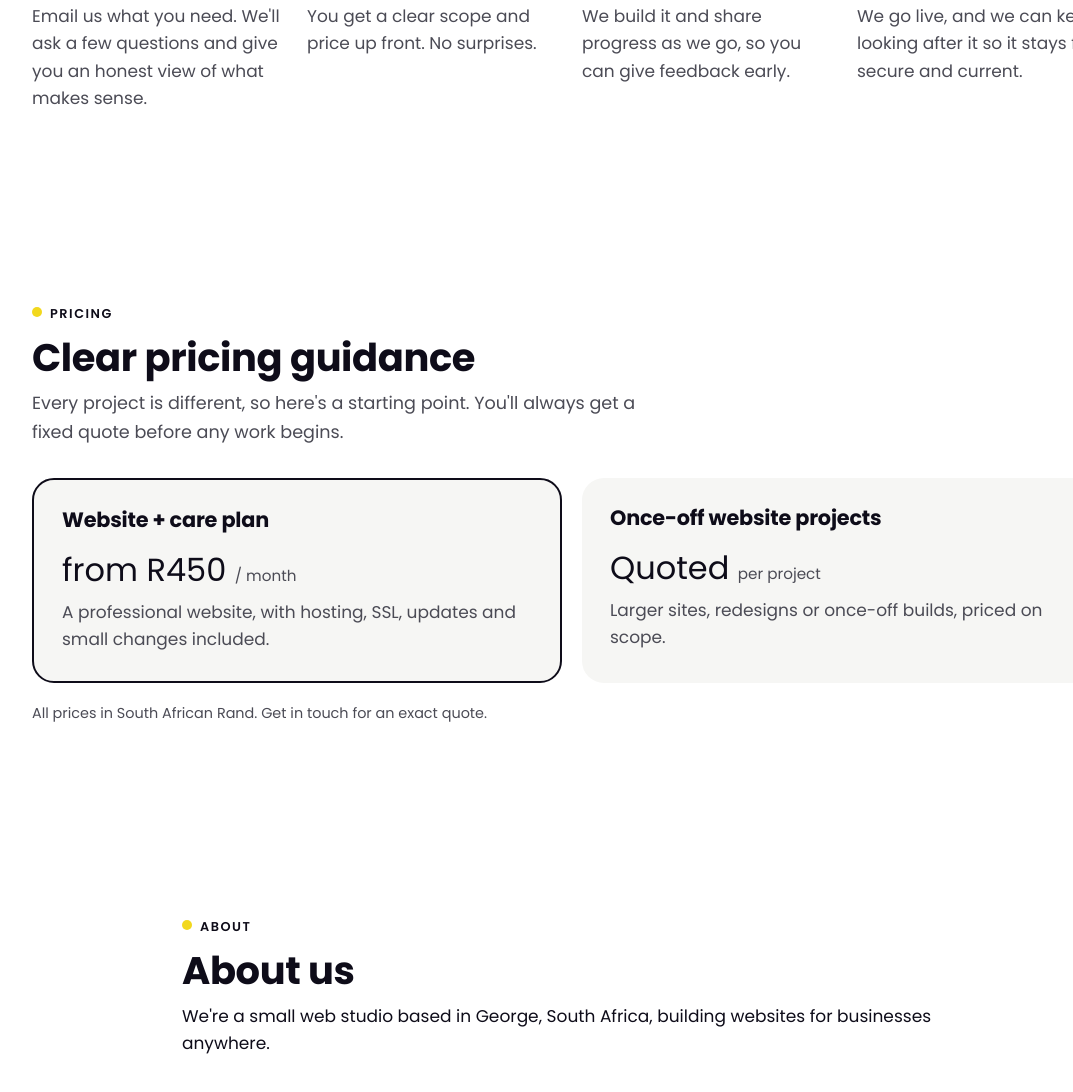
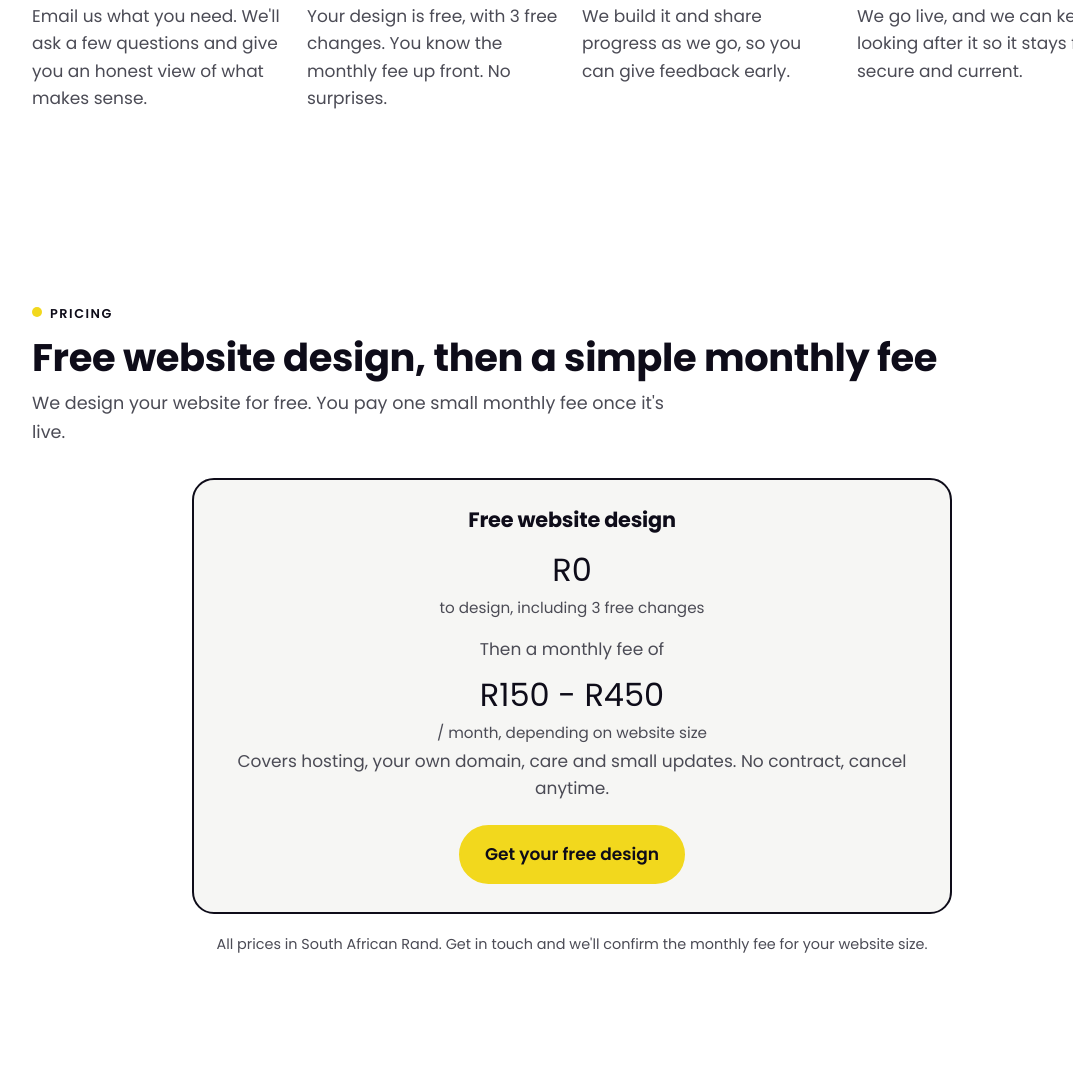
Before and after one commit to KomanRudden/onzs, a plain HTML site: page index.html in a window 1280 px wide. Shown: the part 1650-2742 px from the top of the page, without its empty margins (68-1141 px from the left). Drawn offline with Linux system fonts and the light colour scheme.

Commit message:
Pricing: free website design + R150-R450/month; remove once-off card; align FAQ, meta, JSON-LD

```diff
--- a/index.html
+++ b/index.html
@@ -13,12 +13,12 @@
   </script>
 <meta name="viewport" content="width=device-width, initial-scale=1">
 <title>OnesnZeros | Website Design, Hosting & Care – George, South Africa</title>
-<meta name="description" content="OnesnZeros is a small dev studio in George, South Africa. We design, build and redesign websites, then host and look after them. Care plans from R450/month.">
+<meta name="description" content="OnesnZeros is a small dev studio in George, South Africa. We design, build and redesign websites, then host and look after them. Free website design, then R150 - R450 per month.">
 <link rel="canonical" href="https://onzs.co.za/">
 <meta property="og:type" content="website">
 <meta property="og:site_name" content="OnesnZeros">
 <meta property="og:title" content="OnesnZeros | Website Design, Hosting & Care">
-<meta property="og:description" content="A small dev studio in George, South Africa. Website design, redesigns, hosting and care plans.">
+<meta property="og:description" content="A small dev studio in George, South Africa. Free website design, then R150 - R450 per month for hosting and care.">
 <meta property="og:url" content="https://onzs.co.za/">
 <meta property="og:image" content="https://onzs.co.za/img/og.jpg">
 <meta name="twitter:card" content="summary_large_image">
@@ -26,7 +26,7 @@
 <link rel="preconnect" href="https://fonts.googleapis.com"><link rel="preconnect" href="https://fonts.gstatic.com" crossorigin>
 <link href="https://fonts.googleapis.com/css2?family=JetBrains+Mono&family=Poppins:wght@400;500;600;700&display=swap" rel="stylesheet">
 <script type="application/ld+json">
-{"@context":"https://schema.org","@type":"ProfessionalService","name":"OnesnZeros","url":"https://onzs.co.za/","email":"hello@onzs.co.za","image":"https://onzs.co.za/img/og.jpg","address":{"@type":"PostalAddress","addressLocality":"George","addressRegion":"Western Cape","addressCountry":"ZA"},"areaServed":"ZA","description":"Website design, build and redesign, plus website hosting and care plans."}
+{"@context":"https://schema.org","@type":"ProfessionalService","name":"OnesnZeros","url":"https://onzs.co.za/","email":"hello@onzs.co.za","image":"https://onzs.co.za/img/og.jpg","address":{"@type":"PostalAddress","addressLocality":"George","addressRegion":"Western Cape","addressCountry":"ZA"},"areaServed":"ZA","description":"Free website design with 3 free changes, then R150 - R450 per month for hosting, your own domain, care and small updates. No contract, cancel anytime.","makesOffer":[{"@type":"Offer","name":"Free website design","description":"Website design with 3 free changes included.","price":"0","priceCurrency":"ZAR"},{"@type":"Offer","name":"Website hosting and care","description":"Hosting, your own domain, care and small updates. No contract, cancel anytime.","priceSpecification":{"@type":"UnitPriceSpecification","priceCurrency":"ZAR","minPrice":"150","maxPrice":"450","unitText":"MONTH"}}]}
 </script>
 <style>
 :root{--bg:#fff;--card:#f6f6f4;--ink:#0e0c19;--muted:#4b4b55;--line:#ececea;--accent:#F2D81D;--accent-d:#0e0c19;--soft:#f6f6f4;--r:22px}
@@ -76,7 +76,7 @@ header{position:sticky;top:0;z-index:10;background:rgba(255,255,255,.92);backdro
 .step p{color:var(--muted)}
 .price{display:flex;flex-direction:column}
 .price .amt{font-family:Poppins,sans-serif;font-size:2rem;margin:.4rem 0 .2rem}
-.price .amt small{font-family:Poppins,sans-serif;font-size:.95rem;color:var(--muted)}
+.price .amt small{display:block;font-family:Poppins,sans-serif;font-size:.95rem;color:var(--muted)}
 .price.feat{border:2px solid var(--accent)}
 .note{color:var(--muted);font-size:.9rem;margin-top:1.2rem}
 .about{display:grid;gap:32px;align-items:center}
@@ -147,7 +147,7 @@ input:focus,select:focus,textarea:focus{outline-color:var(--ink)}
   <p class="lead">We design, build and redesign websites, then host and look after them so they stay fast, secure and up to date.</p>
   <div class="cta"><a class="btn btn-p" href="#contact">Start a project</a></div>
  </div>
- <div class="code" aria-hidden="true"><div class="c1">// onzs.build()</div>site.design(<span class="k">{ mobile: true }</span>)<br>site.deploy(<span class="k">{ ssl: true }</span>)<br>care.plan(<span class="k">"from R450/mo"</span>)<br>updates.handle(<span class="k">"boring bits"</span>)</div>
+ <div class="code" aria-hidden="true"><div class="c1">// onzs.build()</div>site.design(<span class="k">{ free: true }</span>)<br>site.deploy(<span class="k">{ ssl: true }</span>)<br>care.plan(<span class="k">"R150-R450/mo"</span>)<br>updates.handle(<span class="k">"boring bits"</span>)</div>
 </div></section>
 
 <section id="services" class="alt"><div class="wrap">
@@ -165,7 +165,7 @@ input:focus,select:focus,textarea:focus{outline-color:var(--ink)}
  <h2>Simple, from first email to launch</h2>
  <div class="steps">
   <div class="step"><h3>Chat</h3><p>Email us what you need. We'll ask a few questions and give you an honest view of what makes sense.</p></div>
-  <div class="step"><h3>Proposal</h3><p>You get a clear scope and price up front. No surprises.</p></div>
+  <div class="step"><h3>Proposal</h3><p>Your design is free, with 3 free changes. You know the monthly fee up front. No surprises.</p></div>
   <div class="step"><h3>Build</h3><p>We build it and share progress as we go, so you can give feedback early.</p></div>
   <div class="step"><h3>Launch &amp; care</h3><p>We go live, and we can keep looking after it so it stays fast, secure and current.</p></div>
  </div>
@@ -173,13 +173,17 @@ input:focus,select:focus,textarea:focus{outline-color:var(--ink)}
 
 <section id="pricing"><div class="wrap">
  <p class="eyebrow">Pricing</p>
- <h2>Clear pricing guidance</h2>
- <p class="lead">Every project is different, so here's a starting point. You'll always get a fixed quote before any work begins.</p>
- <div class="grid2">
-  <div class="card price feat"><h3>Website + care plan</h3><div class="amt">from R450 <small>/ month</small></div><p>A professional website, with hosting, SSL, updates and small changes included.</p></div>
-  <div class="card price"><h3>Once-off website projects</h3><div class="amt">Quoted <small>per project</small></div><p>Larger sites, redesigns or once-off builds, priced on scope.</p></div>
+ <h2>Free website design, then a simple monthly fee</h2>
+ <p class="lead">We design your website for free. You pay one small monthly fee once it's live.</p>
+ <div class="card price feat" style="max-width:760px;margin:2rem auto 0;text-align:center;align-items:center">
+  <h3>Free website design</h3>
+  <div class="amt">R0 <small>to design, including 3 free changes</small></div>
+  <p style="margin-top:.8rem">Then a monthly fee of</p>
+  <div class="amt">R150 - R450 <small>/ month, depending on website size</small></div>
+  <p>Covers hosting, your own domain, care and small updates. No contract, cancel anytime.</p>
+  <a class="btn btn-p" href="#contact" style="margin-top:1.4rem">Get your free design</a>
  </div>
- <p class="note">All prices in South African Rand. Get in touch for an exact quote.</p>
+ <p class="note" style="text-align:center">All prices in South African Rand. Get in touch and we'll confirm the monthly fee for your website size.</p>
 </div></section>
 
 <section id="about"><div class="wrap" style="max-width:820px"><div>
@@ -192,11 +196,12 @@ input:focus,select:focus,textarea:focus{outline-color:var(--ink)}
 <section id="faq"><div class="wrap" style="max-width:820px">
  <p class="eyebrow">FAQ</p>
  <h2>Common questions</h2>
- <details><summary>What's included in the R450/month care plan?</summary><p>Your website, hosting, SSL certificate, and ongoing small updates like text, photo and price changes. The exact inclusions are confirmed in your quote.</p></details>
+ <details><summary>How much does it cost?</summary><p>Website design is free, including 3 free changes. After that there is a monthly fee of R150 - R450 depending on website size. It covers hosting, your own domain, care and small updates. No contract, cancel anytime.</p></details>
+ <details><summary>What does the monthly fee include?</summary><p>Hosting, your own domain, SSL certificate, care and ongoing small updates like text, photo and price changes.</p></details>
  <details><summary>Do I own my domain and content?</summary><p>Yes. Your domain name and your content are yours.</p></details>
  <details><summary>I already have a website. Can you help?</summary><p>Yes. We can redesign it, move it to better hosting, or just take over looking after it.</p></details>
  <details><summary>Do you only work with businesses in George?</summary><p>No. We're based in George, but we work with clients anywhere. Everything can be handled over email.</p></details>
-  <details><summary>How long does a website take?</summary><p>It depends on the size of the site and how quickly content is ready. You'll get a timeline with your quote.</p></details>
+  <details><summary>How long does a website take?</summary><p>It depends on the size of the site and how quickly content is ready. We'll give you a timeline up front.</p></details>
 </div></section>
 
 <section id="contact" class="dark"><div class="wrap contact">
```
